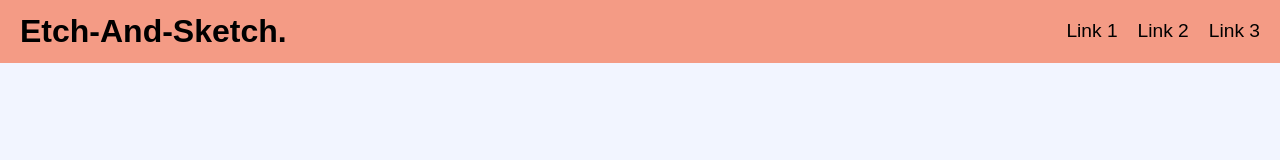
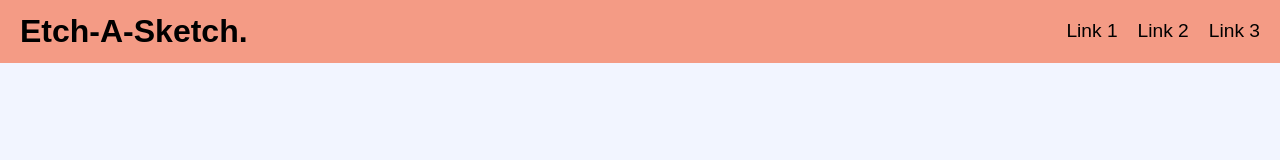
Before and after one commit to pompyproductions/odin-eas, a plain HTML site: page index.html in a window 1280 px wide. Shown: the top 160 px of the page. Drawn offline with Linux system fonts and the light colour scheme.

Commit message:
Correct Etch-a-sketch spelling

```diff
--- a/index.html
+++ b/index.html
@@ -17,11 +17,11 @@
     <link href="https://fonts.googleapis.com/css2?family=Merriweather:wght@700;900&display=swap" rel="stylesheet">
     <link href="https://fonts.googleapis.com/css2?family=Archivo:ital,wght@0,100..900;1,100..900&display=swap" rel="stylesheet">
 
-    <title>Etch-And-Sketch</title>
+    <title>Etch-A-Sketch</title>
 </head>
 <body>
     <header>
-        <a class="logo">Etch-And-Sketch.</a>
+        <a class="logo">Etch-A-Sketch.</a>
         <nav>
             <a href="">Link 1</a>
             <a href="">Link 2</a>
```
Also changed, not shown: 1 other file.
